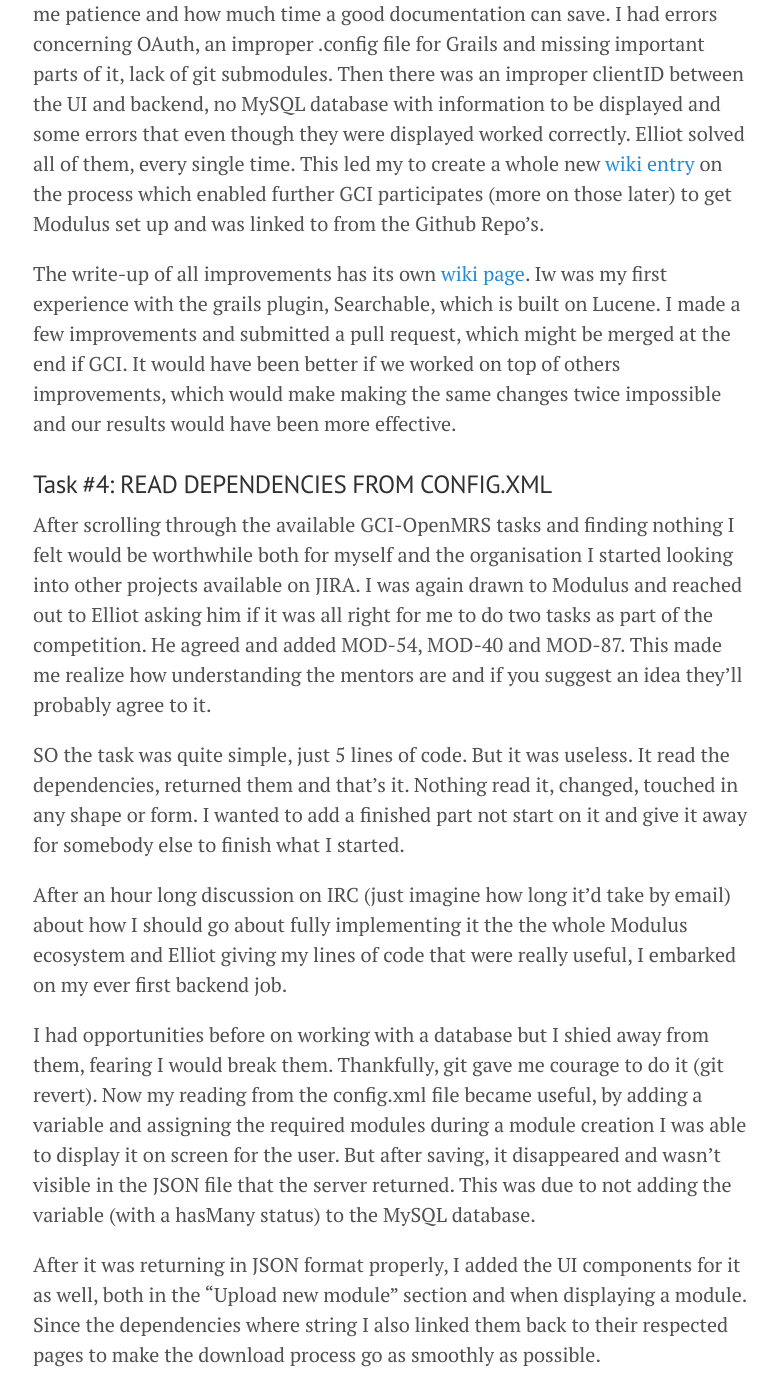
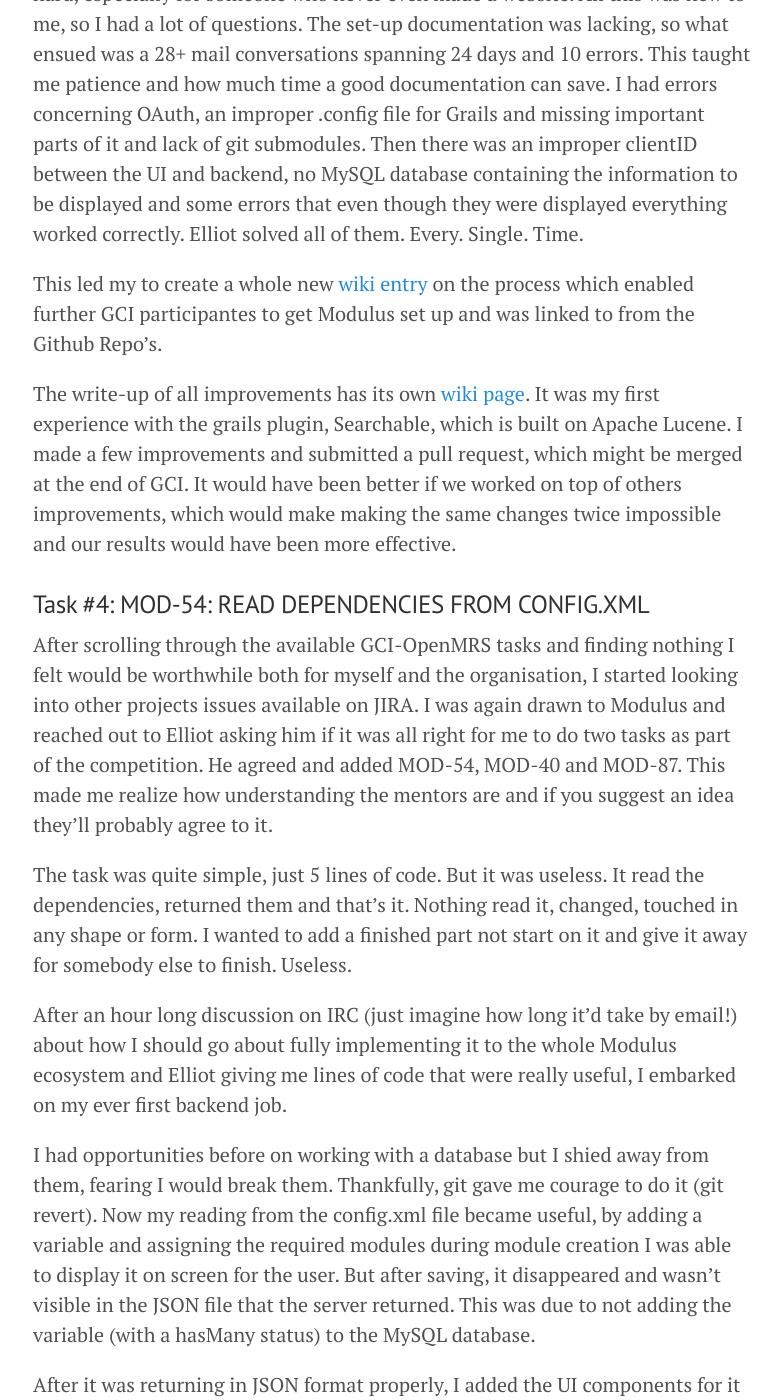
Before and after one commit to enymuss/blog, a Jekyll site: the page built from _posts/2015-01-15-GCI-Summary.md, in a window 1280 px wide and 1400 px high, scrolled down 2580 px. Shown: the whole window, without its empty margins (247-1028 px from the left). Built offline with Jekyll 4.4.1, drawn with Linux system fonts in a browser that asks for light colours; Markdown is read by kramdown in place of the engine named in the settings; some of the changed text lies outside the part shown.

Commit message:
Add phots and fixed typos

```diff
--- a/_posts/2015-01-15-GCI-Summary.md
+++ b/_posts/2015-01-15-GCI-Summary.md
@@ -7,43 +7,47 @@
 
 As Google Code-In (GCI) comes to an end, it's a good time to reflect on my experience participating for the first time in the competition and also to see what I've learnt over the past 7 weeks.
 
-Before the competition, when I was looking at the organisation with which I'll work on for the next 7 weeks, I didn't look at what language their code base was. Most used C++, Python, Java and other scripting languages that aren't my strong suit. OpenMRS drew me in because it was putting a huge emphasis on the community. They had a long description about the organisation, a Talk topic asking everybody to introduce themselves and a wiki entry to get us started. The choice was so obvious for me I even thought maybe I should change to somebody else since probably this will be the most popular one. I'm glad I didn't.
+Before the competition, when I was looking for the organisation with which I'll work on for the next 7 weeks, I didn't look at what language their code base was. Most used C++, Python, Java and other scripting languages that aren't my strong suit. OpenMRS drew me in because it was putting a huge emphasis on the community. They had a long description about the organisation, a Talk topic asking everybody to introduce themselves and a wiki entry to get us started. The choice was so obvious for me I even thought about switching since this will be the most popular org., with a lot of other competitors. I'm glad I didn't. Another thing that drew me to OpenMRS was we were both in the same boat. This was their first time participating in GCI and mine as well, so my thinking was, we'll learn together.
 
-Another thing that drew me to OpenMRS was we were both in the same boat. This was their first time participating in GCI and mine as well, so we'll learn together.
-
-As of writing I've completed 6 tasks. This may not sound like a lot but everywhere you go you'll hear "Quality over Quantity.":
+As of writing I've completed 6 tasks. This may not sound like a lot but everywhere you go you'll hear "Quality over Quantity".
 
 ###Task #1: Complete OpenMRS developer setup on Windows OS
-This was my first task. I started it the first day and it took me over 10 hours to complete it, which is quite a lot. Because a large amount of other students were starting with this task most errors were solved quickly. OpenMRS had a guide on how to install but only then did we discover that there were build errors when using Java 1.8 instead of 1.7 of .6. Next error, when tests would fail during a clean install, was fixed by [@wluyima][wluyima-github] within two days. During the install I was met with a lot of new technologies that I hadn't met with before, e.g. Tomcat, Apache Maven, Jetty, Eclipse IDE for Java EE Developers and MySQL. I had to install and set-up all of them which was time consuming. I tried different approaches to get it up and running. When Maven wasn't running properly from the IDE, I added it to my PATH and tried running it from the command line. Then, I watched most of the videos available to try and diagnose my problem until wluyima patched the error and it compiled correctly.
+This was my first task. I started it the first day and it took me over 10 hours to complete it, which is quite a lot. Because a large amount of other students were starting with this task most errors were solved quickly. OpenMRS had a guide on how to install it but only then did we discover that there were build errors when using Java 1.8 instead of 1.7 or .6. Next error, when tests would fail during a clean install, was fixed by [@wluyima][wluyima-github] within two days. During the install I was met with a lot of new technologies that I hadn't came in contact with before, e.g. Tomcat, Apache Maven, Jetty, Eclipse IDE for Java EE Developers and MySQL. I had to install and set-up all of them which was time consuming. I tried different approaches to get it up and running: when Maven wasn't running properly from the IDE, I added it to my PATH and tried running it from the command line. Then, I watched most of the videos available to try and diagnose my problem until wluyima patched the error and it compiled correctly.
 On the third day I got it running.
 <img src="/assets/GCISummary/RichardSzczerba1.png" alt="First image of completion" style="width: 600px;"/>
 <img src="/assets/GCISummary/RichardSzczerba2.png" alt="Second image of completion" style="width: 600px;"/>
 
 ###Task #2: CREATE A SET OF CODE FORMATTER STYLES FOR OPENMRS JAVASCRIPT FILES
-This was a Level 3 task (5 being the hardest). It was very simple to complete as there were already a lot of resources available online. I did it in a much shorter timeframe than the previous task. I settled on styles that Google used.
+This was a Level 3 task (5 being the hardest). It was very simple to complete as there were already a lot of resources available online on the topic. I did it in a much shorter timeframe than the previous task. I settled on styles that Google used.
 
 ###Task #3: RESEARCH: IMPROVE THE MODULUS SEARCH ALGORITHM
-This was a Level 5 task. Around this time a lot of the tasks were gaining traction (had comments) but this task just stood in the corner and I started with it. There were other tasks in a similar position but Modulus drew me because it was better aligned with my intrest. It was more of a web application then OpenMRS Platform or the Reference Application. I would call this task my first true experience of developing in open-source, a right of passage if you will.
+This was a Level 5 task. Around this time a lot of the tasks were gaining traction (had comments) but this task just stood in the corner and I started with it. There were other tasks in a similar position but Modulus drew me in because it was better aligned with my interest the other tasks. It was more of a web application then the OpenMRS Platform or the Reference Application. I would call this task my first true experience of developing in open-source, a right of passage if you will.
 
-[Modulus][Modulus Website] was built by [Elliot Williams][Elliot Williams Github] to make modules for OpenMRS more accessible. It used MySQL, OAuth, OpenMRS ID, Grails, Groovy and Java. But that's only the backend. The frontend is [Modulus-UI][Modulus-UI Github] which used Angular, Node, Grunt and Bootstrap. To make all these technologies work together was very hard, especially for someone who never even made a website. All this was new to me so I had a lot of questions. The set-up documentation was lacking so what ensued was a 28+ mail conversations spanning 24 days and 10 errors. This taught me patience and how much time a good documentation can save.  I had errors concerning OAuth, an improper .config file for Grails and missing important parts of it, lack of git submodules. Then there was an improper clientID between the UI and backend, no MySQL database with information to be displayed and some errors that even though they were displayed worked correctly. Elliot solved all of them, every single time. This led my to create a whole new [wiki entry][Modulus Wiki] on the process which enabled further GCI participates (more on those later) to get Modulus set up and was linked to from the Github Repo's.
+[Modulus][Modulus Website] was built by [Elliot Williams][Elliot Williams Github] to make modules for OpenMRS more accessible. It used MySQL, OAuth, OpenMRS ID, Grails, Groovy and Java. But that's only the backend. The frontend is [Modulus-UI][Modulus-UI Github] which used Angular, Node, Grunt and Bootstrap. To make all these technologies work together was very hard, especially for someone who never even made a website. All this was new to me, so I had a lot of questions. The set-up documentation was lacking, so what ensued was a 28+ mail conversations spanning 24 days and 10 errors. This taught me patience and how much time a good documentation can save.  I had errors concerning OAuth, an improper .config file for Grails and missing important parts of it and lack of git submodules. Then there was an improper clientID between the UI and backend, no MySQL database containing the information to be displayed and some errors that even though they were displayed everything worked correctly. Elliot solved all of them. Every. Single. Time.
 
-The write-up of all improvements has its own [wiki page][Modulus Algorithm Wiki]. Iw was my first experience with the grails plugin, Searchable, which is built on Lucene. I made a few improvements and submitted a pull request, which might be merged at the end if GCI. It would have been better if we worked on top of others improvements, which would make making the same changes twice impossible and our results would have been more effective.
+This led my to create a whole new [wiki entry][Modulus Wiki] on the process which enabled further GCI participantes to get Modulus set up and was linked to from the Github Repo's.
+
+The write-up of all improvements has its own [wiki page][Modulus Algorithm Wiki]. It was my first experience with the grails plugin, Searchable, which is built on Apache Lucene. I made a few improvements and submitted a pull request, which might be merged at the end of GCI.
+It would have been better if we worked on top of others improvements, which would make making the same changes twice impossible and our results would have been more effective.
 
 
-### Task #4: READ DEPENDENCIES FROM CONFIG.XML
-After scrolling through the available GCI-OpenMRS tasks and finding nothing I felt would be worthwhile both for myself and the organisation I started looking into other projects available on JIRA. I was again drawn to Modulus and reached out to Elliot asking him if it was all right for me to do two tasks as part of the competition. He agreed and added MOD-54, MOD-40 and MOD-87. This made me realize how understanding the mentors are and if you suggest an idea they'll probably agree to it.
+### Task #4: MOD-54: READ DEPENDENCIES FROM CONFIG.XML
+After scrolling through the available GCI-OpenMRS tasks and finding nothing I felt would be worthwhile both for myself and the organisation, I started looking into other projects issues available on JIRA. I was again drawn to Modulus and reached out to Elliot asking him if it was all right for me to do two tasks as part of the competition. He agreed and added MOD-54, MOD-40 and MOD-87. This made me realize how understanding the mentors are and if you suggest an idea they'll probably agree to it.
 
-SO the task was quite simple, just 5 lines of code. But it was useless. It read the dependencies, returned them and that's it. Nothing read it, changed, touched in any shape or form. I wanted to add a finished part not start on it and give it away for somebody else to finish what I started.
+The task was quite simple, just 5 lines of code. But it was useless. It read the dependencies, returned them and that's it. Nothing read it, changed, touched in any shape or form. I wanted to add a finished part not start on it and give it away for somebody else to finish. Useless.
 
-After an hour long discussion on IRC (just imagine how long it'd take by email) about how I should go about fully implementing it the the whole Modulus ecosystem and Elliot giving my lines of code that were really useful, I embarked on my ever first backend job.
+After an hour long discussion on IRC (just imagine how long it'd take by email!) about how I should go about fully implementing it to the whole Modulus ecosystem and Elliot giving me lines of code that were really useful, I embarked on my ever first backend job.
 
-I had opportunities before on working with a database but I shied away from them, fearing I would break them. Thankfully, git gave me courage to do it (git revert). Now my reading from the config.xml file became useful, by adding a variable and assigning the required modules during a module creation I was able to display it on screen for the user. But after saving, it disappeared and wasn't visible in the JSON file that the server returned. This was due to not adding the variable (with a hasMany status) to the MySQL database.
+I had opportunities before on working with a database but I shied away from them, fearing I would break them. Thankfully, git gave me courage to do it (git revert). Now my reading from the config.xml file became useful, by adding a variable and assigning the required modules during module creation I was able to display it on screen for the user. But after saving, it disappeared and wasn't visible in the JSON file that the server returned. This was due to not adding the variable (with a hasMany status) to the MySQL database.
 
-After it was returning in JSON format properly, I added the UI components for it as well, both in the "Upload new module" section and when displaying a module. Since the dependencies where string I also linked them back to their respected pages to make the download process go as smoothly as possible.
+After it was returning in JSON format properly, I added the UI components for it as well, both in the "Upload new module" section and when displaying a module. Since the dependencies where a string I also linked them back to their respected pages to make the download process go as smoothly as possible.
+
+<img src="/assets/GCISummary/JSON.png" alt="JSON" style="width: 600px;"/>
+<img src="/assets/GCISummary/ModulusUI.png" alt="UI additions" style="width: 600px;"/>
 
 ###Task #5: CREATE A VIDEO TUTORIAL SHOWING HOW TO INSTALL & RUN OPENMRS
 
-This task was completed because the last tutorial was from 3 years ago and a lot had changed. A fellow participant already completed a tutorial on how to do it on Windows, but nobody touched the Mac version.
+This task was completed because the last tutorial was from 3 years ago and a lot had changed. A fellow participant already made a tutorial on how to do it on Windows, but nobody touched the Mac version.
 
 ###Task #6: COMPLETE OPENMRS DEVELOPER SETUP ON MAC OS AND REPORT OUTCOME
 This task was the same as my first task but it went much more smoothly. I also had some problems so I debugged them and updated the Wiki entry on the subject for future developers.
@@ -236,15 +240,18 @@
 
 
 ### #2: MOD-87 - Fix Scrolling Bug:
-While I was working on MOD-54 I completed this task to a working degree but since it wasn't claimed by me on Melange, Parker completed it properly.
+While I was working on MOD-54 I completed this task to a working degree but since it wasn't claimed by me on Melange, Erway Parker claimed and completed it properly.
 
 ### #3: MOD-40 - Add UI Config for Google Analytics:
-This was the last task I claimed during the competition. I learnt how to use grunt, the taskrunner, to add a script containing the GA code into every page. Simple and useful. It was a already pull request before the end.
+This was the last task I claimed during the competition. I learnt how to use grunt, the taskrunner, to add a script containing the GA code into every page. Simple and useful. It was a pull request before the end.
 
 ### #4: MOD-66 - "Delete" link is dangerously ambiguous:
 I wanted gain a better understanding of the Modulus webpage, so I turned to the UI and completed a fairly simple task of changing the wording and position of the "Delete" button.
 
 I gained a better understanding of Bootstrap's classes, Angular.js templating and DOM. It was accepted and merged into the main repository.
+
+
+<img src="/assets/GCISummary/Delete Link.png" alt="Delete link" style="width: 600px;"/>
 
 ###What comes next...
 Thanks to GCI, I had enough strength to tackle my great fears (backend) and learn a lot about production code. Most of my previous projects were my own, so diving in and getting to know an unfamiliar codebase was great! It also opened my eyes to the existence open-source companies (my previous knowledge was only of Linux).
```
Also changed, not shown: assets/GCISummary/Delete Link.png (added), assets/GCISummary/JSON.png (added), assets/GCISummary/ModulusUI.png (added).
